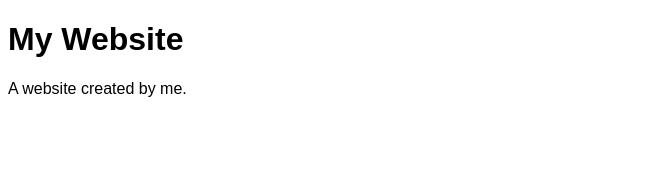
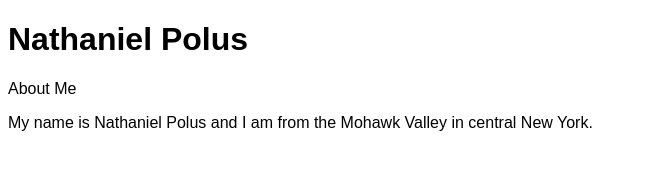
Before and after one commit to NathanielPolus/Website, a plain HTML site: page index.html in a window 1280 px wide. Shown: the whole page, without its empty margins (0-647 px from the left). Drawn offline with Linux system fonts and the light colour scheme.

Commit message:
8:54 7/8/22

```diff
--- a/index.html
+++ b/index.html
@@ -1,7 +1,7 @@
 <!DOCTYPE html>
 <html lang="en">
 <head>
-<title>Page Title</title>
+<title>Nathaniel Polus</title>
 <meta charset="UTF-8">
 <meta name="viewport" content="width=device-width, initial-scale=1">
 <style>
@@ -12,8 +12,8 @@ body {
 </head>
 <body>
 
-<h1>My Website</h1>
-<p>A website created by me.</p>
-
+<h1>Nathaniel Polus</h1>
+<p>About Me</p>
+<p>My name is Nathaniel Polus and I am from the Mohawk Valley in central New York.</p>
 </body>
 </html>
```
